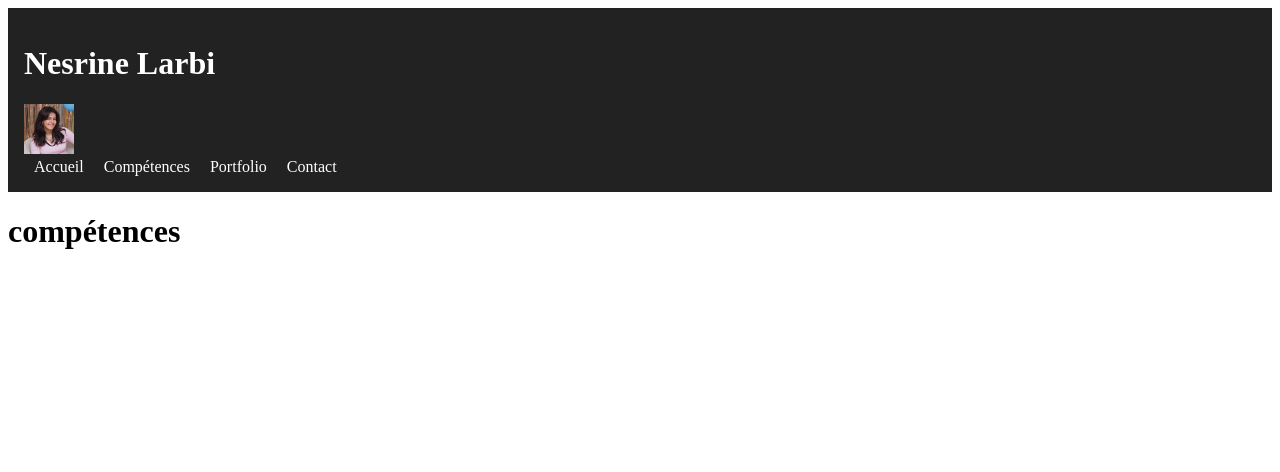
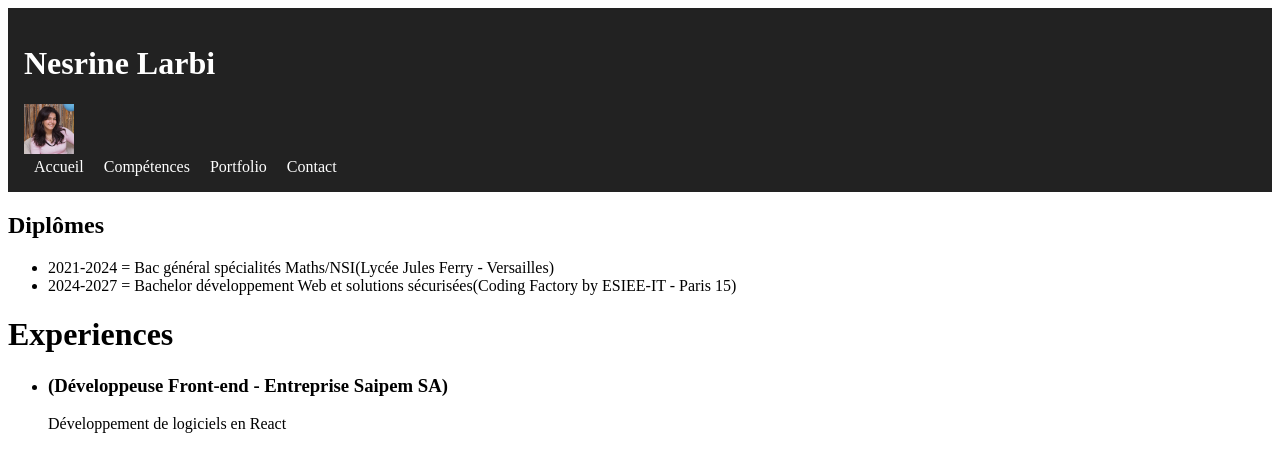
Before and after one commit to Amphines1101/Cv-react, a React (Create React App) app: page /competences in a window 1280 px wide. Shown: the top 472 px of the page. Built offline with nearby package versions, Linux system fonts and the light colour scheme.

Commit message:
add an experiences component

```diff
--- a/src/Components/Diplomes.js
+++ b/src/Components/Diplomes.js
@@ -0,0 +1,20 @@
+import React from 'react';
+import diplomesData from "../data/diplomes.json";
+
+const Diplomes = () => {
+    return (
+        <div>
+           <h2>Diplômes</h2>
+            <ul>
+                {diplomesData.map((diplome, index)=> (
+                    <li key={index}>
+                        {diplome.annee} = {diplome.titre}
+                        ({diplome.etablissement} - {diplome.ville})
+                    </li>
+                ))}
+            </ul>
+        </div>
+    );
+};
+
+export default Diplomes;
--- /dev/null
+++ b/src/Components/Experiences.js
@@ -0,0 +1,23 @@
+import React from 'react';
+import experiences from "../data/expériences.json";
+
+const Experiences = () => {
+    return (
+        <div>
+           <h1> Experiences </h1>
+            <ul>
+                {experiences.map((exp, index)=> (
+                    <li key={index}>
+                        <h3>
+                            ({exp.poste} - {exp.entreprise})</h3>
+                            <p><strong>{exp.dates}</strong></p>
+                            <p>{exp.description}</p>
+
+                    </li>
+                ))}
+            </ul>
+        </div>
+    );
+};
+
+export default Experiences;
--- a/src/Pages/Competences.js
+++ b/src/Pages/Competences.js
@@ -1,12 +1,14 @@
 import React from 'react';
+import Diplomes from '../Components/Diplomes';
+import Experiences from "../Components/Experiences"
 
 const Competences = () => {
-    const skills = [
-    ]
     return (
-        <div><h1>
-            compétences
-        </h1></div>
+
+        <div>
+            <Diplomes/>
+            <Experiences/>
+        </div>
 
     );
 };
--- a/src/data/diplomes.json
+++ b/src/data/diplomes.json
@@ -3,11 +3,11 @@
         "annee" : "2021-2024",
         "titre" : "Bac général spécialités Maths/NSI",
         "etablissement" : "Lycée Jules Ferry",
-        "Ville" : "Versailles"
+        "ville" : "Versailles"
         },
     {
       "annee" : "2024-2027",
       "titre" : "Bachelor développement Web et solutions sécurisées",
       "etablissement" : "Coding Factory by ESIEE-IT",
-      "Ville" : "Paris 15"
+      "ville" : "Paris 15"
     }]
```
